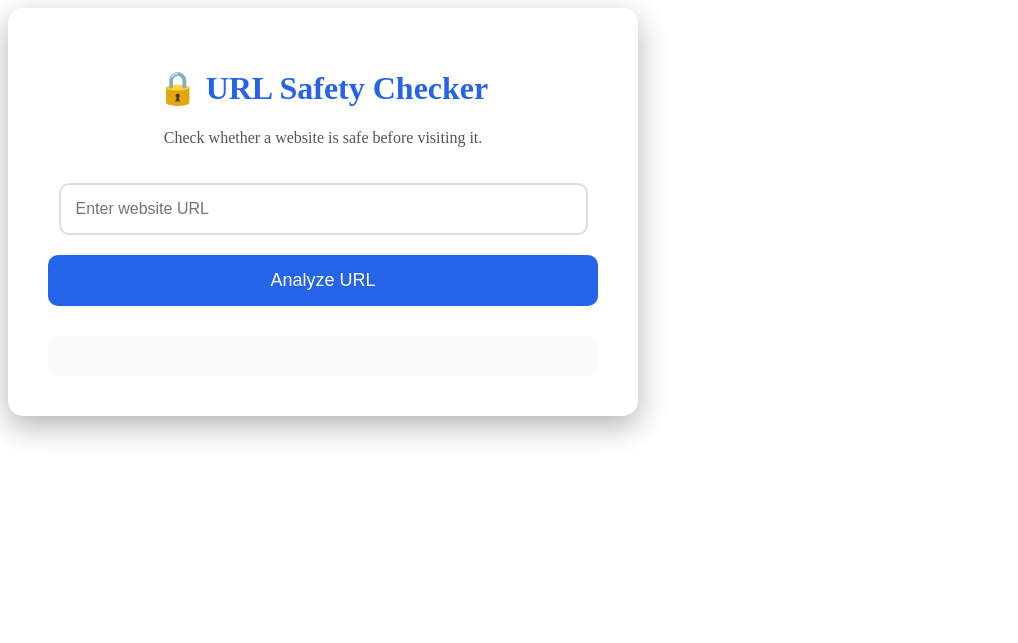
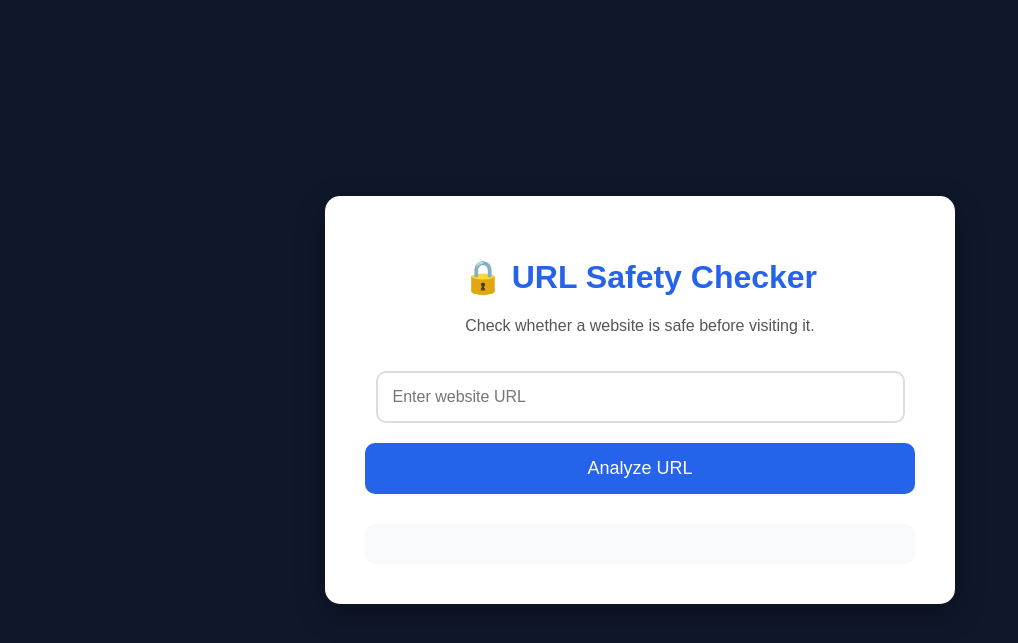
Before and after one commit to yaswanthdekkapati/urlsafetychecker, a Flask app: page / in a window 1280 px wide. Shown: the top 643 px of the page, without its empty margins (0-1018 px from the left). Run offline with Flask 3, Linux system fonts and the light colour scheme.

Commit message:
Update style.css

```diff
--- a/static/css/style.css
+++ b/static/css/style.css
@@ -1,7 +1,3 @@
-Try AI directly in your favorite apps … Use Gemini to generate drafts and refine content, plus get Gemini Pro with access to Google's next-gen AI for ₹1,950 ₹489 for 3 months
-style.css
-1
-100%
 body{
 
     background:#0f172a;
```
